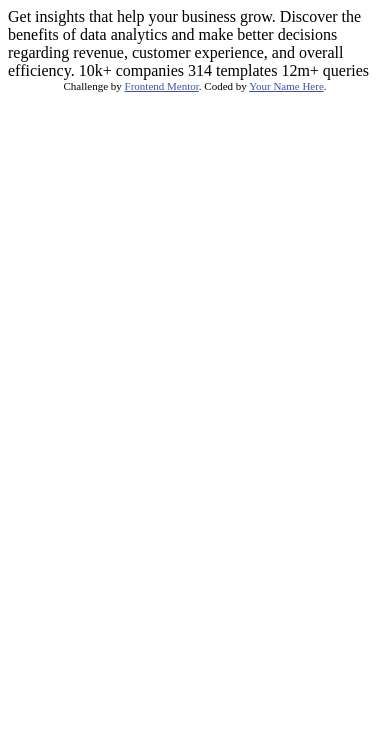
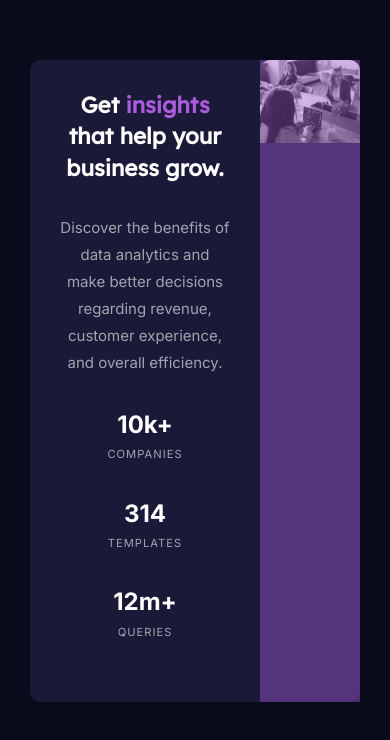
Before and after one commit to AlecDye/preview-card-component, a plain HTML site: page index.html in a window 390 px wide. Drawn offline with Linux system fonts and the light colour scheme.

Commit message:
Add mobile design

```diff
--- /dev/null
+++ b/css/style.css
@@ -0,0 +1,153 @@
+@import url('https://fonts.googleapis.com/css2?family=Inter:wght@400;700&family=Lexend+Deca&display=swap');
+
+:root {
+  /* media queries */
+  --screen-mobile: 375px;
+  --screen-desktop: 1440px;
+
+  /* colors */
+  --clr-main-bg: hsl(233, 47%, 7%);
+  --clr-card-bg: hsl(244, 38%, 16%);
+  --clr-accent: hsl(277, 64%, 61%);
+
+  --clr-white: hsl(0, 0%, 100%);
+  --clr-paragraph: hsla(0, 0%, 100%, 0.75);
+  --clr-stat: hsla(0, 0%, 100%, 0.6);
+
+  /* fonts */
+  --ff-heading:'Lexend Deca', sans-serif;
+  --ff-body: 'Inter', sans-serif;
+
+  --fs-body: 15px;
+
+  --fw-400: 400;
+  --fw-700: 700;
+}
+
+/* Reset */
+*, *::before, *::after {
+  box-sizing: border-box;
+}
+
+body, h1, p, ul[class], li {
+  margin: 0;
+}
+
+ul[class] {
+  list-style: none;
+}
+
+a:not([class]) {
+  text-decoration-skip-ink: auto;
+}
+
+body {
+  line-height: 1.6;
+  min-height: 100vh;
+  scroll-behavior: smooth;
+  text-rendering: optimizeSpeed;
+  background-color: var(--clr-main-bg);
+  color: var(--clr-stat);
+  font-family: var(--ff-body);
+  font-size: var(--fs-body);
+}
+
+h1 {
+  font-family: var(--ff-heading);
+  line-height: 1.4;
+  font-size: 1.4rem;
+  color: var(--clr-white);
+}
+
+p {
+  color: var(--clr-stat);
+  line-height: 1.8;
+}
+
+img, picture {
+  max-width: 100%;
+  display: block;
+}
+
+/* Utility */
+.flow > * + * {
+  margin-top: 2em;
+}
+
+.emphasis {
+  color: var(--clr-accent);
+}
+
+/* Layout */
+.container {
+  margin: 0 auto;
+  max-width: 90em;
+  padding: 4em 2em;
+}
+
+.card {
+  display: flex;
+  flex-direction: column;
+  background-color: var(--clr-card-bg);
+  border-radius: 10px;
+}
+
+@media (min-width: 375px) {
+  .card {
+    flex-direction: row-reverse;
+  }
+}
+
+.card-img {
+  position: relative;
+}
+
+.card-img img {
+  border-radius: 10px 10px 0 0;
+
+}
+
+.img-overlay {
+  position: absolute;
+  top: 0;
+  left: 0;
+  width: 100%;
+  height: 100%;
+  background-color: var(--clr-accent);
+  opacity: 0.4;
+  z-index: 30;
+}
+
+.card-body {
+  padding: 2em;
+}
+
+.card-body__title, .card-body__lead {
+  text-align: center;
+}
+
+.card-body__stats {
+  display: flex;
+  flex-direction: column;
+  align-items: center;
+  justify-content: center;
+  padding: 1em 0;
+  text-align: center;
+}
+
+.stat-block {
+  margin: 1em 0;
+}
+
+
+.stat-block__number {
+  color: var(--clr-white);
+  font-size: 1.5rem;
+  font-weight: var(--fw-700);
+}
+
+.stat-block__text {
+  text-transform: uppercase;
+  font-size: 0.7rem;
+  letter-spacing: 1px;
+}
--- a/index.html
+++ b/index.html
@@ -8,26 +8,46 @@
 
   <title>Frontend Mentor | Stats preview card component</title>
 
-  <!-- Feel free to remove these styles or customise in your own stylesheet 👍 -->
-  <style>
-    .attribution { font-size: 11px; text-align: center; }
-    .attribution a { color: hsl(228, 45%, 44%); }
-  </style>
+  <link rel="stylesheet" href="./css/style.css">
+
 </head>
 <body>
-
-  Get insights that help your business grow.
-
-  Discover the benefits of data analytics and make better decisions regarding revenue, customer
-  experience, and overall efficiency.
-
-  10k+ companies
-  314 templates
-  12m+ queries
-
-  <div class="attribution">
-    Challenge by <a href="https://www.frontendmentor.io?ref=challenge" target="_blank">Frontend Mentor</a>.
-    Coded by <a href="#">Your Name Here</a>.
+  <div class="container">
+    <div class="card">
+      <div class="card-img">
+        <div class="img-overlay"></div>
+        <picture>
+          <source media="(min-width:380px )" srcset="./images/image-header-desktop.jpg">
+          <img src="/images/image-header-mobile.jpg" alt="">
+        </picture>
+      </div>
+      <div class="card-body flow">
+        <h1 class="card-body__title">
+          Get <strong class="emphasis">insights</strong> that help your business grow.
+        </h1>
+        <p class="card-body__lead">
+          Discover the benefits of data analytics and make better decisions regarding revenue, customer experience, and overall efficiency.
+        </p>
+        <ul class="card-body__stats">
+          <li class="stat-block">
+            <span class="stat-block__number">10k+</span>
+            <p class="stat-block__text">companies</p>
+          </li>
+          <li class="stat-block">
+            <span class="stat-block__number">314</span>
+            <p class="stat-block__text">templates</p>
+          </li>
+          <li class="stat-block">
+            <span class="stat-block__number">12m+</span>
+            <p class="stat-block__text">queries</p>
+          </li>
+        </ul>
+      </div>
+    </div>
+    <!-- <footer class="attribution">
+      <p>Challenge by <a href="https://www.frontendmentor.io?ref=challenge" target="_blank">Frontend Mentor</a>.</p>
+      <p>Coded by <a href="#">Your Name Here</a>.</p>
+    </footer> -->
   </div>
 </body>
 </html>
```
